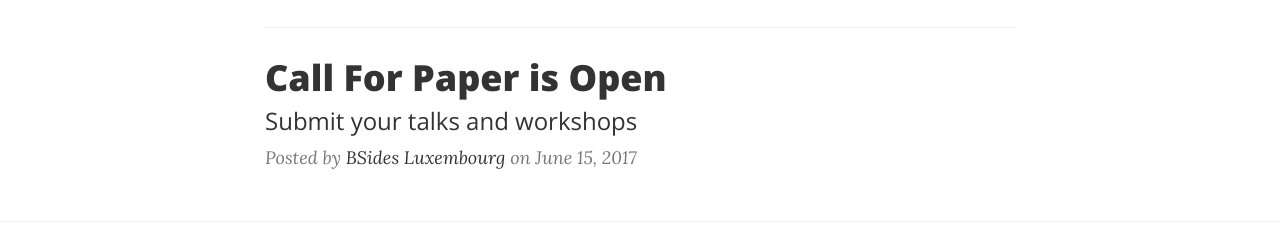
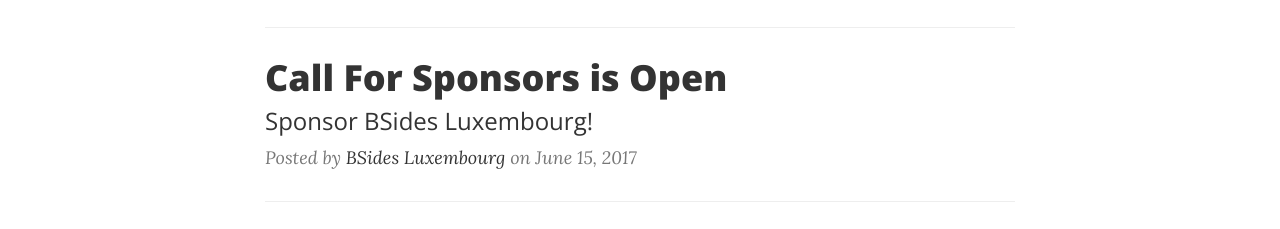
Before and after one commit to bsideslux/bsideslux.github.io, a plain HTML site: page index.html in a window 1280 px wide. Shown: the part 759-988 px from the top of the page. Drawn offline with nearby package versions, Linux system fonts and the light colour scheme.

Commit message:
Added Call for Sponsors
Added Call for Sponsors to the news

```diff
--- a/index.html
+++ b/index.html
@@ -105,6 +105,20 @@
                     <p class="post-meta">Posted by <a href="#">BSides Luxembourg</a> on July 22, 2017</p>
                 </div>
 
+				<!-- Separating line --> <hr>
+
+                <div class="post-preview">
+                    <a href="sponsors.html">
+                        <h2 class="post-title">
+                            Call For Sponsors is Open
+                        </h2>
+                        <h3 class="post-subtitle">
+                            Sponsor BSides Luxembourg!
+                        </h3>
+                    </a>
+                    <p class="post-meta">Posted by <a href="#">BSides Luxembourg</a> on June 15, 2017</p>
+                </div>
+
                 <!-- Separating line --> <hr>
 
                 <div class="post-preview">
```
